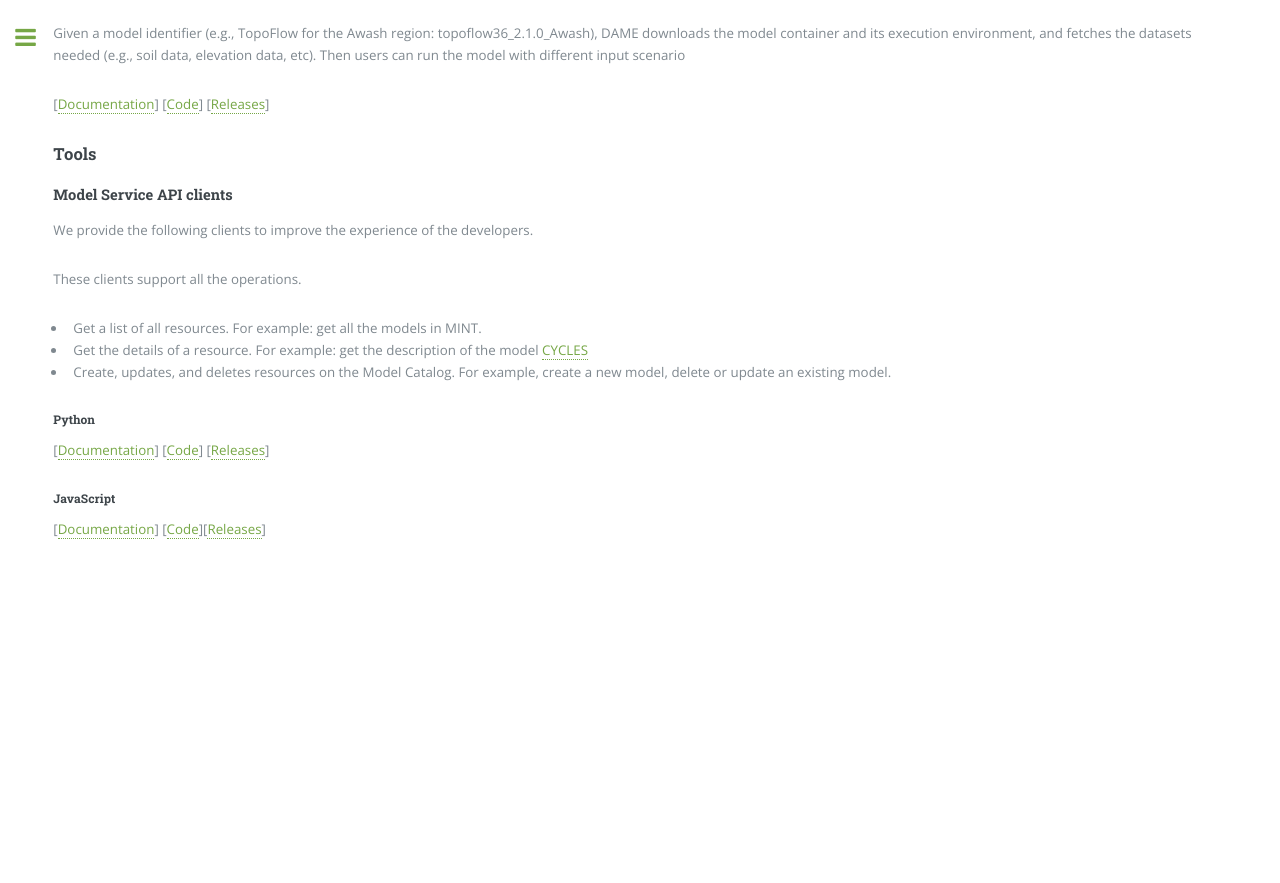
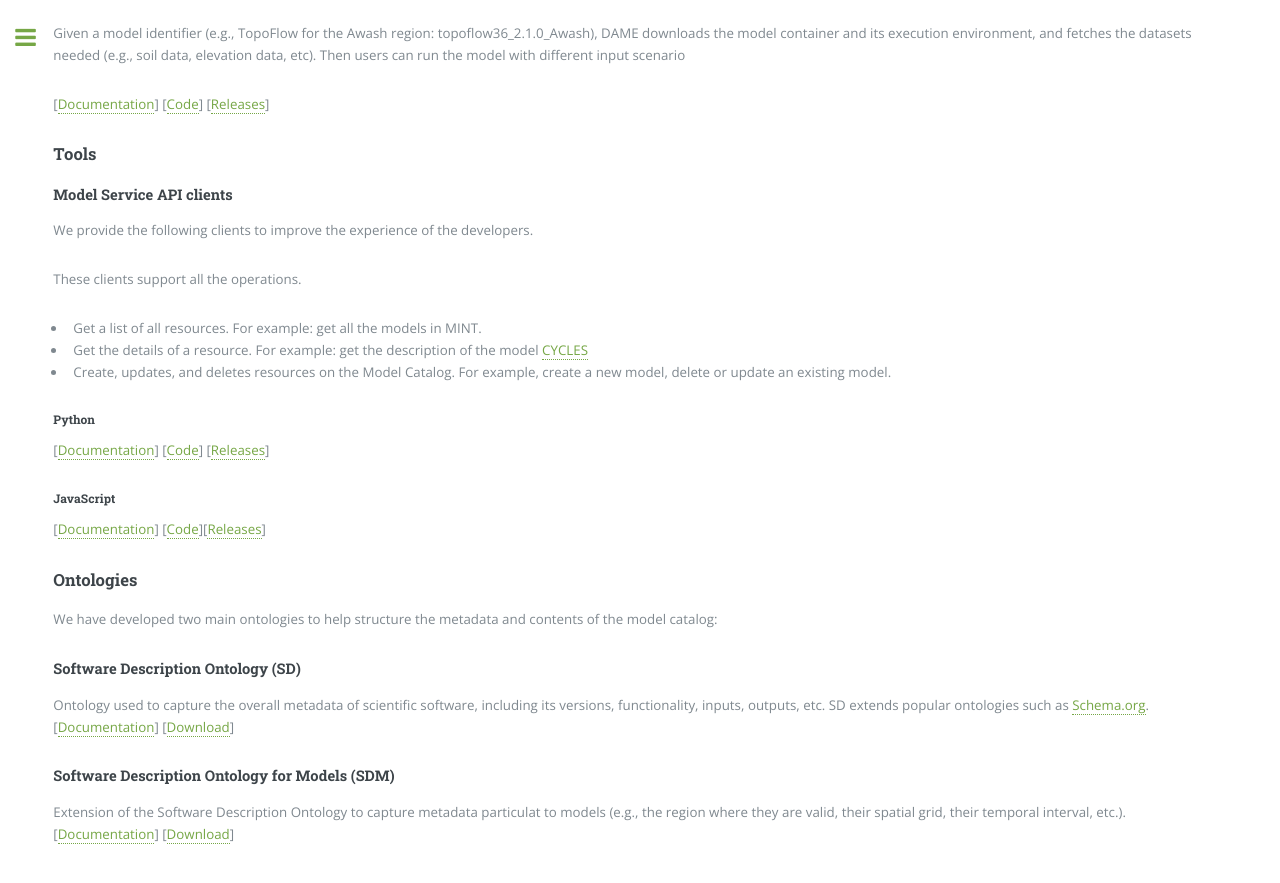
Before and after one commit to KnowledgeCaptureAndDiscovery/MINT, a Jekyll site: the page built from _services/model.md, in a window 1280 px wide and 900 px high, scrolled down 1224 px. Shown: the top 883 px of the window. Built offline with Jekyll 4.4.1, drawn with Linux system fonts in a browser that asks for light colours; before the commit the page ends 1820 px from its top, so only the background shows below that.

Commit message:
Update model.md

```diff
--- a/_services/model.md
+++ b/_services/model.md
@@ -70,3 +70,14 @@ These clients support all the operations.
 ##### JavaScript
 
  [[Documentation](https://github.com/mintproject/model-catalog-fetch-api-client/blob/master/README.md)]  [[Code](https://github.com/mintproject/model-catalog-fetch-api-client)][[Releases](https://github.com/mintproject/model-catalog-fetch-api-client/releases)]
+
+
+### Ontologies
+We have developed two main ontologies to help structure the metadata and contents of the model catalog:
+
+#### Software Description Ontology (SD)
+Ontology used to capture the overall metadata of scientific software, including its versions, functionality, inputs, outputs, etc. SD extends popular ontologies such as [Schema.org](https://schema.org/). [[Documentation](https://w3id.org/okn/o/sd)] [[Download](https://github.com/KnowledgeCaptureAndDiscovery/SoftwareDescriptionOntology)]
+
+
+#### Software Description Ontology for Models (SDM)
+Extension of the Software Description Ontology to capture metadata particulat to models (e.g., the region where they are valid, their spatial grid, their temporal interval, etc.). [[Documentation](https://w3id.org/okn/o/sdm/)] [[Download](https://github.com/mintproject/Mint-ModelCatalog-Ontology)]
```
